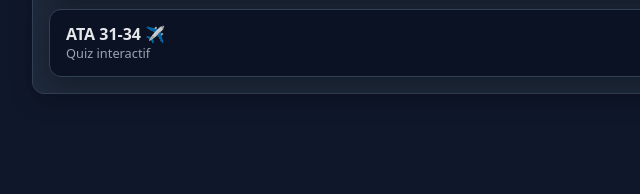
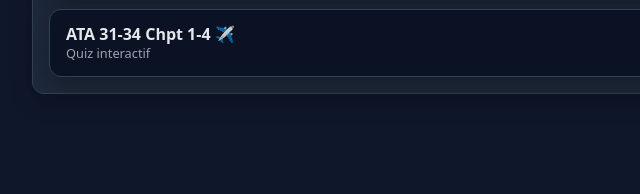
Before and after one commit to Adpmt/QCM-ADPMT, a plain HTML site: page index.html in a window 1280 px wide. Shown: the part 300-494 px from the top of the page, 158-798 px from the left. Drawn offline with Linux system fonts and the light colour scheme.

Commit message:
Update index.html

```diff
--- a/index.html
+++ b/index.html
@@ -303,7 +303,7 @@ document.getElementById('themeToggle').addEventListener('click', () => {
 const qcms = [
   { nom: "Liste ATA 100 ✈️", fichier: "QCM/ata100.html", cle: "ata100_lastScore_v1" },
   { nom: "Vocabulaire Anglais ✈️", fichier: "QCM/vocabanglais.html", cle: "vocabanglais_lastScore_v1" },
-  { nom: "ATA 31-34 ✈️", fichier: "QCM/ata3134.html", cle: "score_ata3134" }
+  { nom: "ATA 31-34 Chpt 1-4 ✈️", fichier: "QCM/ata313414.html", cle: "score_ata313414" }
   // tu peux en ajouter d'autres ici
 ];
 
```
